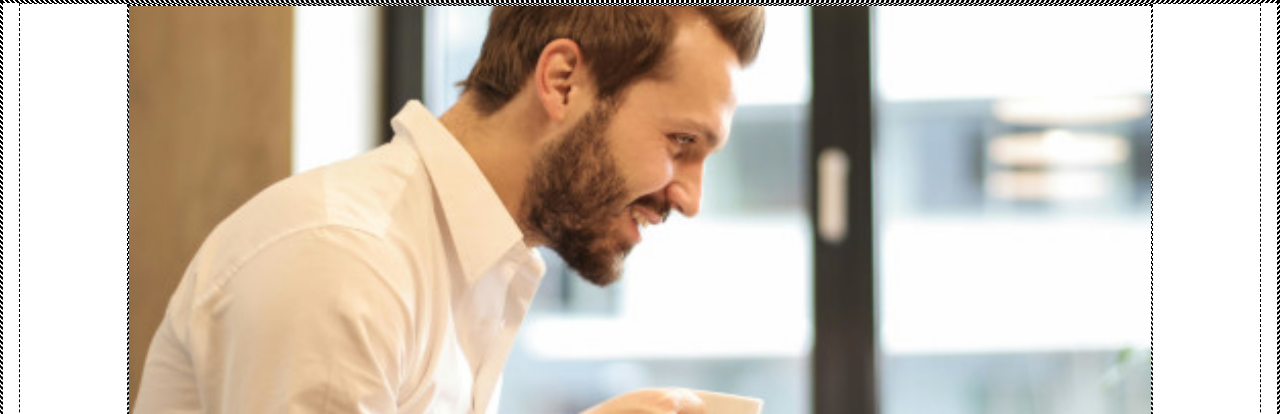
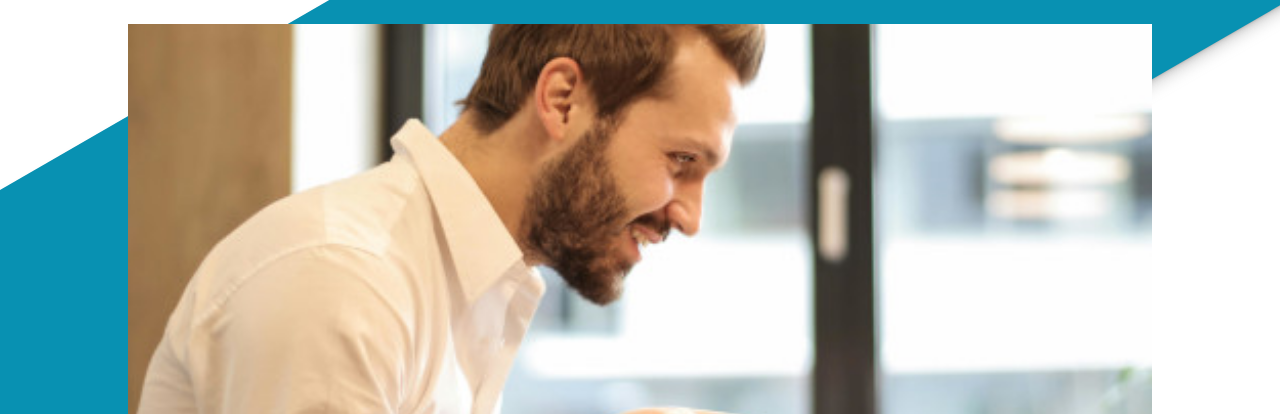
Before and after one commit to jfrb95/odin-project-homepage, a plain HTML site: page index.html in a window 1280 px wide. Shown: the top 414 px of the page. Drawn offline with Linux system fonts and the light colour scheme; a web font is replaced by a local one.

Commit message:
add background style to header

```diff
--- a/index.html
+++ b/index.html
@@ -9,6 +9,9 @@
 <body>
     <main>
         <header>
+            <div id="header-background">
+
+            </div>
             <!--
             THIS METHOD DOES NOT GIVE THE RESULT I WANT.
             with this method, the image jumps instantly between sizes.
--- a/styles.css
+++ b/styles.css
@@ -2,13 +2,31 @@
     padding: 0;
     margin: 0;
     box-sizing: border-box;
-
-    border: 1px dashed;
 }
 
 :root {
     --max-content-width: 1200px;
     --main-padding: 1rem;
+    --shadow-color: 0deg 0% 63%;
+    --shadow-elevation-low:
+        0.3px 0.5px 0.7px hsl(var(--shadow-color) / 0.34),
+        0.4px 0.8px 1px -1.2px hsl(var(--shadow-color) / 0.34),
+        1px 2px 2.5px -2.5px hsl(var(--shadow-color) / 0.34);
+    --shadow-elevation-medium:
+        0.3px 0.5px 0.7px hsl(var(--shadow-color) / 0.36),
+        0.8px 1.6px 2px -0.8px hsl(var(--shadow-color) / 0.36),
+        2.1px 4.1px 5.2px -1.7px hsl(var(--shadow-color) / 0.36),
+        5px 10px 12.6px -2.5px hsl(var(--shadow-color) / 0.36);
+    --shadow-elevation-high:
+        0.3px 0.5px 0.7px hsl(var(--shadow-color) / 0.34),
+        1.5px 2.9px 3.7px -0.4px hsl(var(--shadow-color) / 0.34),
+        2.7px 5.4px 6.8px -0.7px hsl(var(--shadow-color) / 0.34),
+        4.5px 8.9px 11.2px -1.1px hsl(var(--shadow-color) / 0.34),
+        7.1px 14.3px 18px -1.4px hsl(var(--shadow-color) / 0.34),
+        11.2px 22.3px 28.1px -1.8px hsl(var(--shadow-color) / 0.34),
+        17px 33.9px 42.7px -2.1px hsl(var(--shadow-color) / 0.34),
+        25px 50px 62.9px -2.5px hsl(var(--shadow-color) / 0.34);
+    --primary-color: #0891b2;
 }
 
 @font-face {
@@ -62,12 +80,19 @@ li {
 
 /* MAIN */
 
-main {
-    padding-left: var(--main-padding);
-    padding-right: var(--main-padding);
+/* HEADER */
+
+#header-background {
+
+    --background-width: 200vw;
+    position: absolute;
+    height: 60vh;
+    width: var(--background-width);
+
+    background-color: var(--primary-color);
+    transform: rotate(-30deg) translate(0, -30%);
+    box-shadow: var(--shadow-elevation-medium);
 }
-
-/* HEADER */
 
 #image-h1-container {
     position: relative;
@@ -88,6 +113,11 @@ header {
     display: flex;
     flex-direction: column;
     align-items: center;
+    padding-top: 1.5rem;
+    padding-left: var(--main-padding);
+    padding-right: var(--main-padding);
+    position: relative;
+    overflow: hidden;
 }
 
 /* SECTION */
@@ -97,6 +127,8 @@ section {
 
     margin-top: var(--gaps-size);
     margin-bottom: var(--gaps-size);
+    padding-left: var(--main-padding);
+    padding-right: var(--main-padding);
 }
 
 #projects-container {
@@ -115,6 +147,10 @@ section {
 }
 
 /* FOOTER */
+
+footer {
+    background-color: var(--primary-color);
+}
 
 #contact-info {
     display: flex;
```
